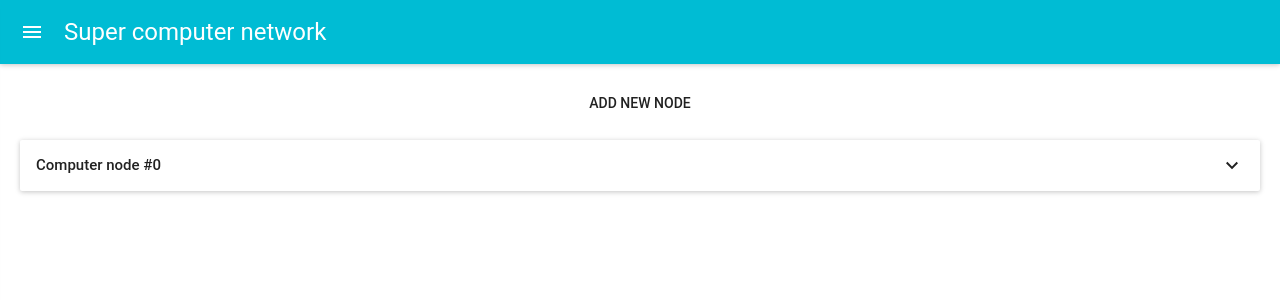
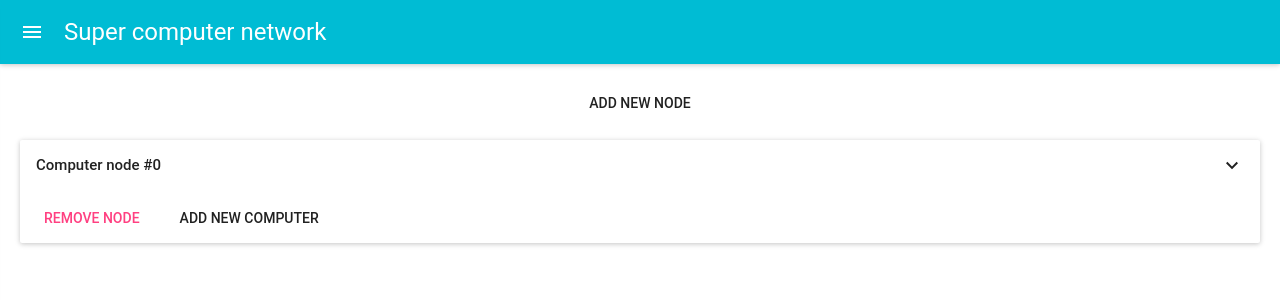
Before and after one commit to faizrr/saod, a React (Create React App) app: page / in a window 1280 px wide. Shown: the top 300 px of the page. Built offline with nearby package versions, Linux system fonts and the light colour scheme; some icons are missing; what react-tap-event-plugin would draw is missing.

Commit message:
Height fixes

```diff
--- a/src/components/ComputerNode.js
+++ b/src/components/ComputerNode.js
@@ -3,7 +3,8 @@ import PropTypes from 'prop-types'
 
 import './ComputerNode.css'
 
-import { Card, CardHeader, CardText } from 'material-ui/Card'
+import { Card, CardHeader, CardMedia, CardActions } from 'material-ui/Card'
+import FlatButton from 'material-ui/FlatButton'
 import Graph from 'react-graph-vis'
 
 export default class ComputerNode extends Component {
@@ -45,9 +46,17 @@ export default class ComputerNode extends Component {
           actAsExpander={true}
           showExpandableButton={true}
         />
-        <CardText expandable={true}>
-          <Graph graph={this.graphDetails} />
-        </CardText>
+        <CardActions>
+          {
+            this.props.index === 0
+              ? <FlatButton label="Remove node" secondary={true} />
+              : null
+          }
+          <FlatButton label="Add new computer" />
+        </CardActions>
+        <CardMedia expandable={true} style={{height: '300px'}}>
+          <Graph graph={this.graphDetails} options={{height: '300px'}} />
+        </CardMedia>
       </Card>
     )
   }
```
